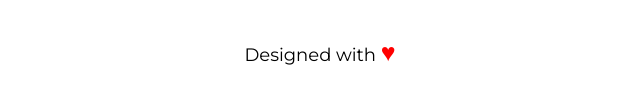
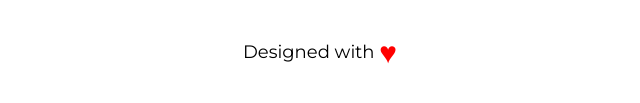
Before and after one commit to AndreaCasentini93/htmlcss-wp, a plain HTML site: page index.html in a window 1280 px wide. Shown: the part 1576-1679 px from the top of the page, 320-960 px from the left. Drawn offline with Linux system fonts and the light colour scheme.

Commit message:
Heart vertical-align

```diff
--- a/css/style.css
+++ b/css/style.css
@@ -203,6 +203,7 @@ footer > p {
 }
 #heart_icon::after {
     content: "\02665";
-    font-size: 25px;
+    vertical-align: middle;
+    font-size: 30px;
     color: red;
 }
```
